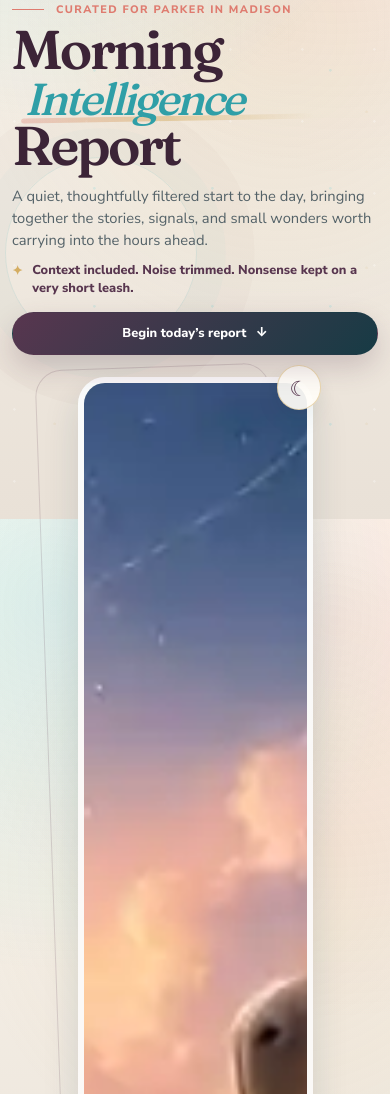
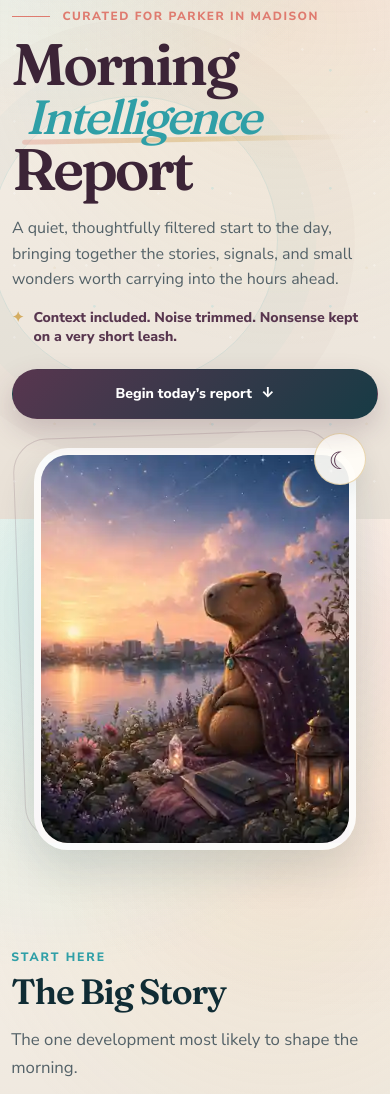
Before and after one commit to parkerpixie/morning-intelligence-report, a plain HTML site: page index.html in a window 390 px wide. Shown: the part 325-1419 px from the top of the page. Drawn offline with Linux system fonts and the light colour scheme.

Commit message:
Repair hero proportions and restore balanced title layout

```diff
--- a/header-half.css
+++ b/header-half.css
@@ -1,84 +1,90 @@
-/* Final compact desktop hero override: approximately half the previous height */
+/* Balanced split hero override */
 
 .report-title-hero {
-  grid-template-columns: minmax(0, 1fr) 260px;
-  width: min(calc(100% - 2rem), 1080px);
+  display: grid;
+  grid-template-columns: minmax(0, 1fr) 360px;
+  align-items: center;
+  width: min(calc(100% - 3rem), 1120px);
   min-height: 0;
-  padding: 1.35rem 0 1.6rem;
-  gap: clamp(2rem, 4vw, 3.25rem);
-}
-
-.report-title-hero::before {
-  top: 8%;
-  left: -2%;
-  width: 12rem;
-  height: 12rem;
-  box-shadow:
-    0 0 0 1.8rem rgba(47, 159, 167, 0.025),
-    0 0 0 3.6rem rgba(88, 54, 79, 0.018);
+  height: auto;
+  margin: 0 auto;
+  padding: 3.25rem 0 3.75rem;
+  gap: clamp(3rem, 6vw, 5.5rem);
 }
 
 .report-title-copy {
-  max-width: 520px;
+  max-width: 610px;
 }
 
 .report-title-kicker {
-  margin-bottom: 0.65rem;
-  font-size: 0.68rem;
-}
-
-.report-title-kicker::before {
-  width: 2rem;
+  margin-bottom: 0.9rem;
+  font-size: 0.74rem;
 }
 
 .report-title-heading {
-  max-width: 8.25ch;
-  font-size: clamp(2.7rem, 4.4vw, 4rem);
-  line-height: 0.84;
+  max-width: 8.5ch;
+  font-size: clamp(3.8rem, 6vw, 5.4rem);
+  line-height: 0.86;
 }
 
 .report-title-description {
-  max-width: 500px;
-  margin-top: 1rem;
-  font-size: clamp(0.92rem, 1.2vw, 1rem);
-  line-height: 1.5;
+  max-width: 590px;
+  margin-top: 1.35rem;
+  font-size: clamp(1rem, 1.35vw, 1.12rem);
+  line-height: 1.62;
 }
 
 .report-title-note {
-  max-width: 500px;
-  margin-top: 0.7rem;
-  font-size: 0.8rem;
-  line-height: 1.35;
+  max-width: 590px;
+  margin-top: 0.9rem;
+  font-size: 0.88rem;
+  line-height: 1.4;
 }
 
 .report-title-button {
-  min-height: 40px;
-  margin-top: 0.95rem;
-  padding: 0.62rem 1.05rem;
-  font-size: 0.8rem;
+  min-height: 46px;
+  margin-top: 1.35rem;
+  padding: 0.78rem 1.3rem;
+  font-size: 0.88rem;
 }
 
 .report-title-art {
-  width: 260px;
+  width: 360px;
+  max-width: 100%;
+  margin: 0;
+  justify-self: end;
 }
 
 .report-title-art::before {
-  inset: -0.65rem 0.75rem 0.75rem -0.75rem;
-  border-radius: 27px;
+  inset: -0.85rem 0.95rem 0.95rem -0.95rem;
+  border-radius: 34px;
 }
 
 .report-title-art::after {
-  top: -0.7rem;
-  right: -0.55rem;
-  width: 2.8rem;
-  height: 2.8rem;
-  font-size: 1.3rem;
+  top: -0.9rem;
+  right: -0.6rem;
+  width: 3.25rem;
+  height: 3.25rem;
+  font-size: 1.5rem;
 }
 
 .report-title-art-frame {
-  border-width: 6px;
-  border-radius: 27px;
-  box-shadow: 0 15px 36px rgba(23, 59, 69, 0.14);
+  width: 100%;
+  aspect-ratio: 4 / 5;
+  overflow: hidden;
+  border-width: 7px;
+  border-radius: 34px;
+  box-shadow: 0 18px 44px rgba(23, 59, 69, 0.15);
+}
+
+.report-title-art img {
+  display: block;
+  width: 100%;
+  height: 100% !important;
+  max-height: none;
+  aspect-ratio: auto;
+  object-fit: cover;
+  object-position: center;
 }
 
 .report-title-art figcaption {
@@ -87,51 +93,63 @@
 
 @media (max-width: 960px) {
   .report-title-hero {
-    grid-template-columns: minmax(0, 1fr) 225px;
-    min-height: 0;
-    padding: 1.2rem 0 1.45rem;
-    gap: 1.75rem;
+    grid-template-columns: minmax(0, 1fr) 310px;
+    width: min(calc(100% - 2.5rem), 1040px);
+    padding: 2.8rem 0 3.2rem;
+    gap: 2.5rem;
   }
 
   .report-title-heading {
-    font-size: clamp(2.5rem, 5vw, 3.55rem);
+    font-size: clamp(3.4rem, 7vw, 4.8rem);
   }
 
   .report-title-art {
-    width: 225px;
+    width: 310px;
   }
 }
 
 @media (max-width: 780px) {
   .report-title-hero {
     grid-template-columns: 1fr;
-    width: min(calc(100% - 1.5rem), 680px);
-    padding: 2rem 0 2.5rem;
-    gap: 1.5rem;
+    width: min(calc(100% - 2rem), 680px);
+    padding: 2.4rem 0 3.2rem;
+    gap: 2.25rem;
+  }
+
+  .report-title-copy {
+    max-width: 100%;
   }
 
   .report-title-heading {
-    font-size: clamp(2.8rem, 11vw, 4rem);
+    font-size: clamp(3.25rem, 12vw, 4.6rem);
   }
 
   .report-title-art {
-    width: min(70%, 250px);
-    margin-top: 0;
+    width: min(82%, 360px);
     justify-self: center;
   }
 }
 
 @media (max-width: 480px) {
   .report-title-hero {
-    padding-top: 1.6rem;
-    gap: 1.35rem;
+    width: calc(100% - 1.5rem);
+    padding: 2rem 0 2.75rem;
+    gap: 1.8rem;
   }
 
   .report-title-heading {
-    font-size: clamp(2.7rem, 14vw, 3.75rem);
+    font-size: clamp(3rem, 15vw, 4rem);
+  }
+
+  .report-title-description {
+    font-size: 1rem;
+  }
+
+  .report-title-button {
+    width: 100%;
   }
 
   .report-title-art {
-    width: min(78%, 235px);
+    width: min(88%, 340px);
   }
 }
```
